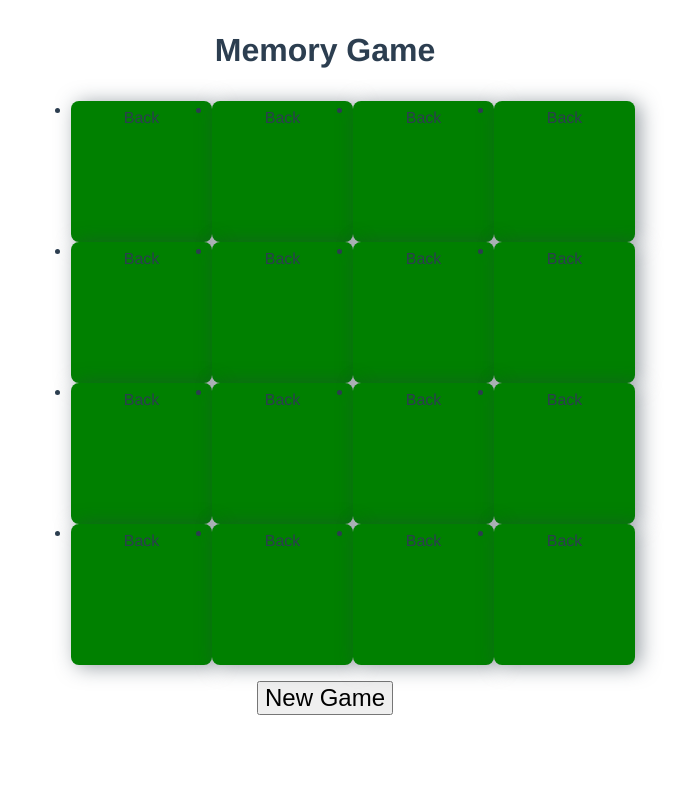
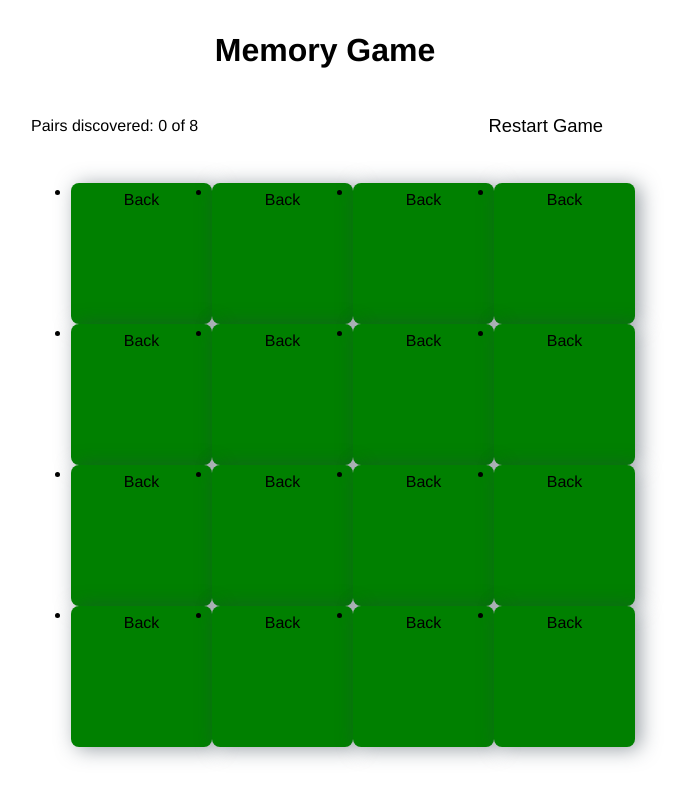
Before and after one commit to tommynueve/vuejs-mem-game, a Vue app: page / in a window 1280 px wide. Shown: the whole page, without its empty margins (315-998 px from the left). Built offline with nearby package versions, Linux system fonts and the light colour scheme; the HTML template or start-up script is replaced by a standard one.

Commit message:
Added pairs discovered. Changed theme to dark.

```diff
--- a/src/App.vue
+++ b/src/App.vue
@@ -1,6 +1,11 @@
 <template>
   <h1 class="title">Memory Game</h1>
-  <transition-group tag="ul" name="shuffle" class="container" v-if="deck !== []">
+  <div class="container">
+    <div class="menu">
+      <p>Pairs discovered: {{ pairsFound }}</p>
+      <button @click="startNewGame()">Restart Game</button>
+    </div>
+    <transition-group tag="ul" name="shuffle" class="game-grid" v-if="deck !== []">
       <Card
         v-for="(card, index) in deck"
         :key="card.key"
@@ -10,7 +15,7 @@
         @cardBackClick="onCardClick"
       />
     </transition-group>
-  <button @click="startNewGame()">New Game</button>
+  </div>
 </template>
 
 <script>
@@ -24,7 +29,7 @@ export default {
     Card,
   },
   setup() {
-    const { deck, startNewGame, showCard } = useGame();
+    const { deck, startNewGame, showCard, pairsFound } = useGame();
 
     onMounted(() => startNewGame());
 
@@ -33,7 +38,7 @@ export default {
       console.log(frontValue, position);
     };
 
-    return { deck, startNewGame, onCardClick };
+    return { deck, startNewGame, onCardClick, pairsFound };
   },
 };
 </script>
@@ -44,16 +49,25 @@ export default {
   -webkit-font-smoothing: antialiased;
   -moz-osx-font-smoothing: grayscale;
   text-align: center;
-  color: #2c3e50;
 }
 
 .title {
   margin: 2rem;
 }
 
+.menu {
+  display: flex;
+  justify-content: space-between;
+  align-items: center;
+}
+
 .container {
   max-width: min-content;
   margin: 0 auto;
+}
+
+.game-grid {
+  margin-top: 2rem;
   display: grid;
   grid-template-columns: repeat(4, 1fr);
   gap: 1rem;
@@ -65,7 +79,14 @@ export default {
 }
 
 button {
-  margin-top: 2rem;
-  font-size: 1.5rem;
+  font-size: 1.15rem;
+  margin-left: 2rem;
+  text-transform: capitalize;
+  background-color: #fff;
+  border: none;
+  border-radius: 10px;
+  padding: 0.5rem 1rem;
+  color: #000;
+  cursor: pointer;
 }
 </style>
--- a/src/hooks/useGame.js
+++ b/src/hooks/useGame.js
@@ -1,4 +1,4 @@
-import { ref, watchEffect } from 'vue';
+import { computed, ref, watchEffect } from 'vue';
 import { createDeck, shuffleDeck } from '../utils/deck';
 
 export default function useGame(deckSize = 16) {
@@ -22,6 +22,11 @@ export default function useGame(deckSize = 16) {
     }
   });
 
+  const pairsFound = computed(() => {
+    const discoveredPairs = deck.value.filter((card) => card.isDiscovered).length / 2;
+    return `${discoveredPairs} of ${deck.value.length / 2}`;
+  });
+
   const _discoverPair = () => {
     flippedCards.value.forEach((flippedCard) => (flippedCard.isDiscovered = true));
     flippedCards.value = [];
@@ -38,5 +43,5 @@ export default function useGame(deckSize = 16) {
     }, 1000);
   };
 
-  return { deck, startNewGame, showCard };
+  return { deck, startNewGame, showCard, pairsFound };
 }
--- a/src/styles/global.css
+++ b/src/styles/global.css
@@ -8,6 +8,8 @@ html,
 body {
   margin: 0;
   line-height: 1.5;
+  background-color: #000;
+  color: #fff;
 }
 
 ol,
```
Lines whose indentation alone changed are shown as unchanged.
